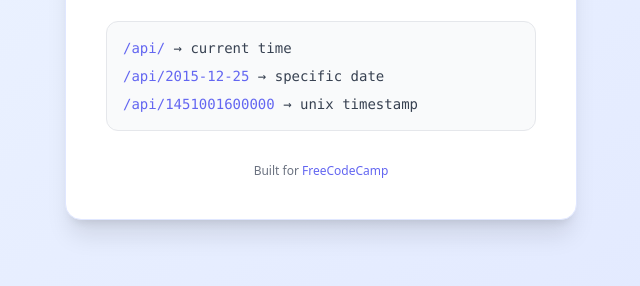
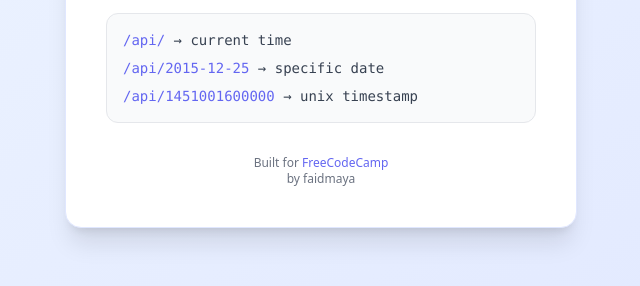
Before and after one commit to faidmaya/timestamp-microservice, a website: page public/index.html in a window 1280 px wide. Shown: the part 362-648 px from the top of the page, without its empty margins (319-959 px from the left). Drawn offline with nearby package versions, Linux system fonts and the light colour scheme.

Commit message:
update label

```diff
--- a/public/index.html
+++ b/public/index.html
@@ -42,6 +42,9 @@
       <a href="https://www.freecodecamp.org" target="_blank" class="text-indigo-500 hover:underline">
         FreeCodeCamp
       </a>
+      <p>
+        by faidmaya
+      </p>
     </footer>
   </div>
 
```
